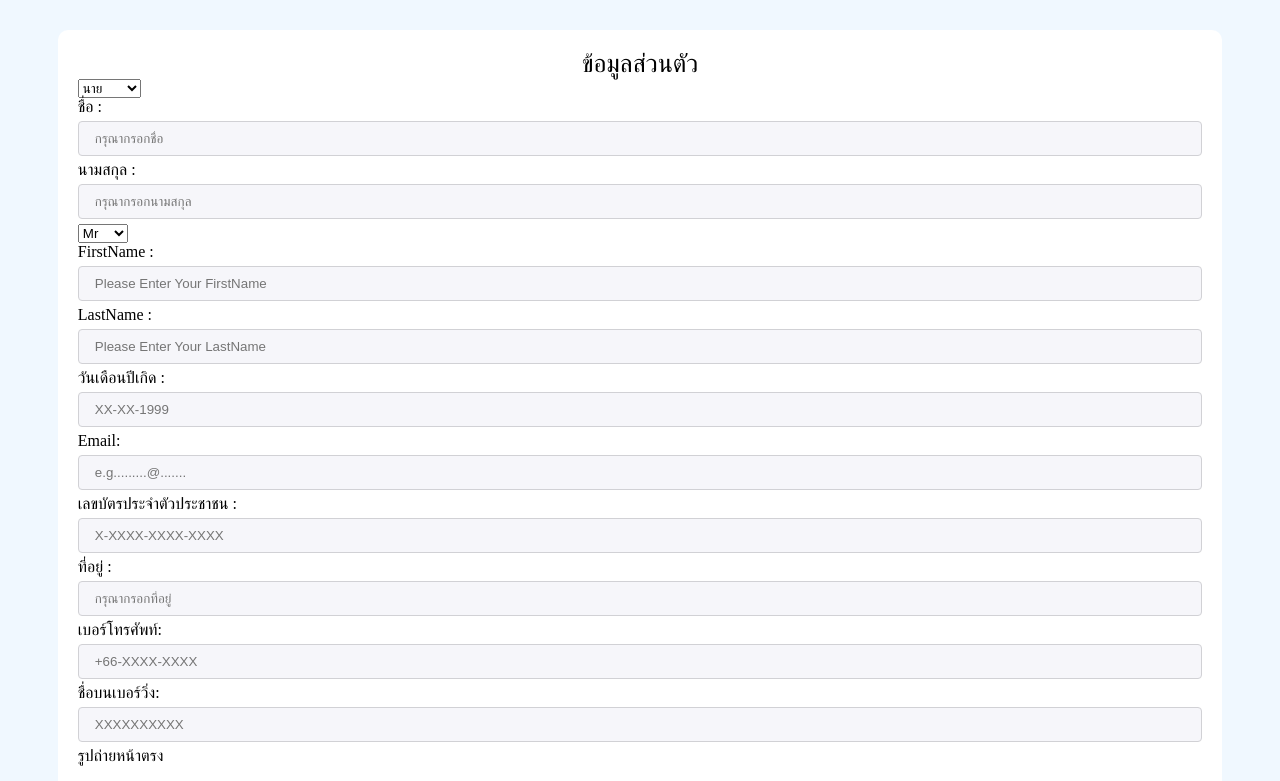
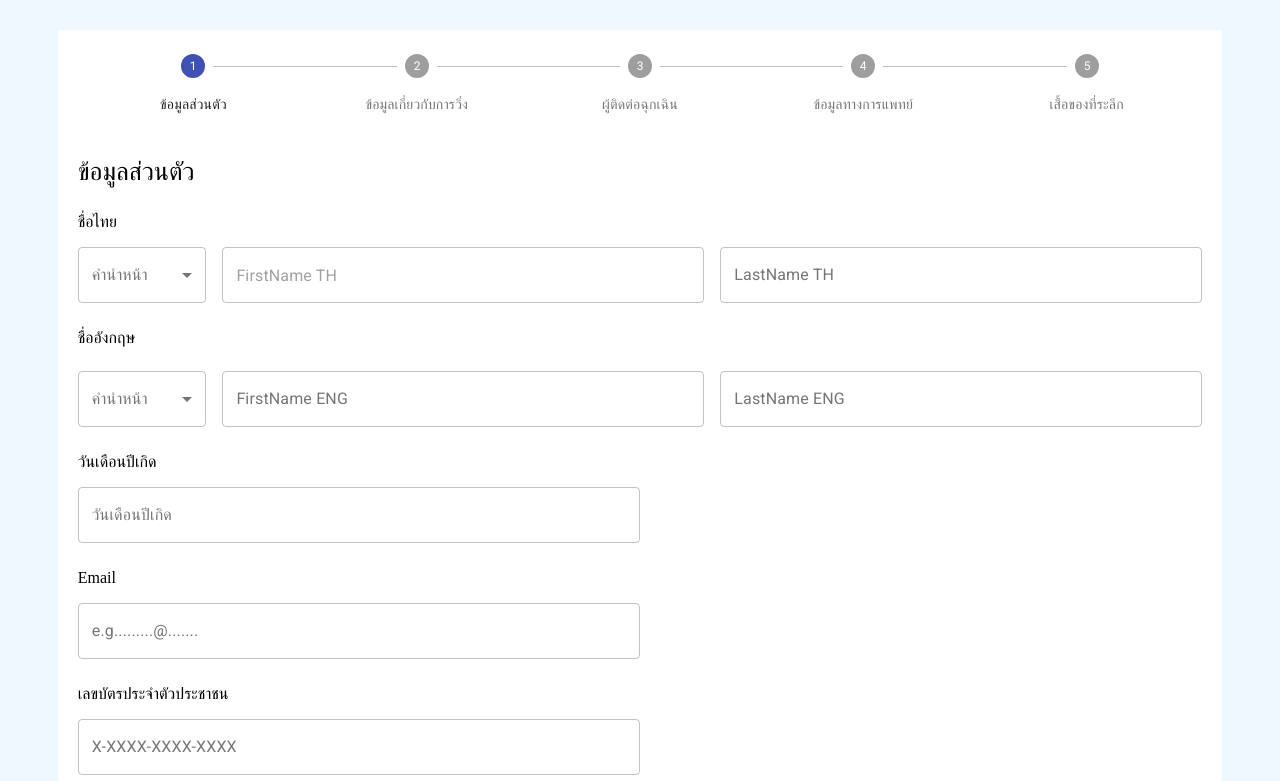
Before and after one commit to mo-od/marathon, a React (Create React App) app: page / in a window 1280 px wide. Shown: the top 781 px of the page. Built offline with nearby package versions, Linux system fonts and the light colour scheme.

Commit message:
make State

```diff
--- a/package.json
+++ b/package.json
@@ -3,14 +3,15 @@
   "version": "0.1.0",
   "private": true,
   "dependencies": {
+    "@material-ui/core": "^4.11.4",
     "@testing-library/jest-dom": "^5.11.4",
     "@testing-library/react": "^11.1.0",
     "@testing-library/user-event": "^12.1.10",
     "easy-peasy": "^5.0.3",
     "react": "^17.0.2",
     "react-dom": "^17.0.2",
+    "react-dropzone": "^11.3.2",
     "react-redux": "^7.2.1",
-    "react-dropzone": "^11.3.2",
     "react-scripts": "4.0.3",
     "redux": "^4.0.5",
     "redux-logger": "^3.0.6",
--- a/public/index.html
+++ b/public/index.html
@@ -1,6 +1,8 @@
 <!DOCTYPE html>
 <html lang="en">
   <head>
+    <link rel="stylesheet" href="https://fonts.googleapis.com/css?family=Roboto:300,400,500,700&display=swap" />
+    <link rel="stylesheet" href="https://fonts.googleapis.com/icon?family=Material+Icons" />
     <meta charset="utf-8" />
     <link rel="icon" href="%PUBLIC_URL%/favicon.ico" />
     <meta name="viewport" content="width=device-width, initial-scale=1" />
--- a/src/components/Personal.js
+++ b/src/components/Personal.js
@@ -1,81 +1,297 @@
-import React from "react";
+import React, { useState } from "react";
 import styled from "styled-components";
 import { connect } from "react-redux";
+import { makeStyles } from "@material-ui/core/styles";
+import Stepper from "@material-ui/core/Stepper";
+import Step from "@material-ui/core/Step";
+import StepLabel from "@material-ui/core/StepLabel";
+// import Button from '@material-ui/core/Button';
+// import Typography from '@material-ui/core/Typography';
+import InputLabel from "@material-ui/core/InputLabel";
+import MenuItem from "@material-ui/core/MenuItem";
+import FormControl from "@material-ui/core/FormControl";
+import Select from "@material-ui/core/Select";
+import TextField from "@material-ui/core/TextField";
 
-function Personal({disPatch, counters}) {
-  console.log(counters);
+const useStyles = makeStyles((theme) => ({
+  root: {
+    width: "100%",
+  },
+  backButton: {
+    marginRight: theme.spacing(1),
+  },
+  instructions: {
+    marginTop: theme.spacing(1),
+    marginBottom: theme.spacing(1),
+  },
+}));
+
+function getSteps() {
+  return [
+    "ข้อมูลส่วนตัว",
+    "ข้อมูลเกี่ยวกับการวิ่ง",
+    "ผู้ติดต่อฉุกเฉิน",
+    "ข้อมูลทางการแพทย์",
+    "เสื้อของที่ระลึก",
+
+  ];
+}
+
+// function getStepContent(stepIndex) {
+//   switch (stepIndex) {
+//     case 0:
+//       return 'Select campaign settings...';
+//     case 1:
+//       return 'What is an ad group anyways?';
+//     case 2:
+//       return 'This is the bit I really care about!';
+//     default:
+//       return 'Unknown stepIndex';
+//   }
+// }
+
+function Personal({ dispatch, dataFromStore }) {
+  console.log("counters ::", dataFromStore);
+  const [getFirstNameTH, setFirstNameTH] = useState("")
+  const [getLastNameTH, setLastNameTH] = useState("")
+  const [getFirstNameENG, setFirstNameENG] = useState("")
+  const [getLastNameENG, setLastNameENG] = useState("")
+  const [getDate, setDate] = useState("")
+  const [getEmail, setEmail] = useState("")
+  const [getId, setId] = useState("")
+  const [getAddress, setAddress] = useState("")
+  const [getPhoneNumber, setPhoneNumber] = useState("")
+  const [getImageUrl, setImageUrl] = useState("")
+
+
+
+
+  const [getPrefixTh, setPrefixTh] = useState("");
+  const [getPrefixEng, setPrefixEng] = useState("");
+  const classes = useStyles();
+  const [activeStep, setActiveStep] = useState(0);
+  const steps = getSteps();
+  const [name, setName] = useState("");
+
+  const handleChangeFirstNameTH = (event) => {
+    setFirstNameTH(event.target.value);
+  };
+  const handleChangeLastNameTH = (event) => {
+    setLastNameTH(event.target.value);
+  };
+  const handleChangeFirstNameENG = (event) => {
+    setFirstNameENG(event.target.value);
+  };
+  const handleChangeLastNameENG = (event) => {
+    setLastNameENG(event.target.value);
+  };
+  const handleChangeDate = (event) => {
+    setDate(event.target.value);
+  };
+  const handleChangeEmail = (event) => {
+    setEmail(event.target.value);
+  };
+  const handleChangeId = (event) => {
+    setId(event.target.value);
+  };
+  const handleChangeAddress = (event) => {
+    setAddress(event.target.value);
+  };
+  const handleChangePhoneNumber = (event) => {
+    setPhoneNumber(event.target.value);
+  };
+  const handleChangeImageUrl = (event) => {
+    setImageUrl(event.target.value);
+  };
+  const handleChangeTh = (event) => {
+    setPrefixTh(event.target.value);
+  };
+  const handleChangeEng = (event) => {
+    setPrefixEng(event.target.value);
+  };
+
+
+  const submitButton = () => {
+    console.log("hello",getFirstNameTH)
+    const dataSet ={
+      prefixTH: getPrefixTh,
+      firstNameTH: getFirstNameTH,
+      lastNameTH: getLastNameTH,
+      prefixENG: getPrefixEng,
+      firstNameENG: getFirstNameENG,
+      lastNameENG: getLastNameENG,
+      birthDay:getDate ,
+      email:getEmail ,
+      idCard:getId ,
+      address:getAddress ,
+      phoneNumber:getPhoneNumber ,
+      imageUrl:getImageUrl,
+      nameBIB:name ,
+
+    };
+    dispatch({
+      type: "Add",
+      dataSet,
+    });
+
+  };
+
   return (
-
     <Container>
+      <Stepper activeStep={activeStep} alternativeLabel>
+        {
+steps.map
+((label) => (
+          <Step key={label}>
+            <StepLabel>{label}</StepLabel>
+          </Step>
+        ))}
+      </Stepper>
       <Box>
         <Title>ข้อมูลส่วนตัว</Title>
-        <select>
-          <option value="option1">นางสาว</option>
-          <option value="option2">นาง</option>
-          <option selected value="option3">
-            นาย
-          </option>
-          <option value="option4">เด็กหญิง</option>
-          <option value="option5">เด็กชาย</option>
-        </select>
-        <Label for="firstNameT"> ชื่อ : </Label>
-        <Input name="firstNameT" placeholder="กรุณากรอกชื่อ" />
-        <Label for="lastNameT"> นามสกุล : </Label>
-        <Input name="lastNameT" placeholder="กรุณากรอกนามสกุล" />
-        <br />
 
-        <select>
-          <option value="option6">Miss</option>
-          <option value="option7">Mrs</option>
-          <option selected value="option8">
-            Mr
-          </option>
-        </select>
-        <Label for="firstNameE"> FirstName : </Label>
-        <Input name="firstNameE" placeholder="Please Enter Your FirstName" />
-        <Label for="lastNameE"> LastName : </Label>
-        <Input name="lastNameE" placeholder="Please Enter Your LastName" />
-        <br />
-        <Label for="DateBirth"> วันเดือนปีเกิด : </Label>
-        <Input name="Date" placeholder="XX-XX-1999" />
-        <br />
-        <Label for="Email"> Email: </Label>
-        <Input name="Email" placeholder="e.g.........@......." />
-        <br />
-        <Label for="IdPersonal"> เลขบัตรประจำตัวประชาชน : </Label>
-        <Input name="IdPersonal" placeholder="X-XXXX-XXXX-XXXX" />
-        <br />
-        <Label for="Address"> ที่อยู่ : </Label>
-        <Input name="Address" placeholder="กรุณากรอกที่อยู่" />
-        <br />
-        <Label for="Phone"> เบอร์โทรศัพท์: </Label>
-        <Input name="Phone" placeholder="+66-XXXX-XXXX" />
-        <br />
-        <Label for="BIB"> ชื่อบนเบอร์วิ่ง: </Label>
-        <Input name="BIB" placeholder="XXXXXXXXXX" />
-        <br />
-        <Label for="Image"> รูปถ่ายหน้าตรง</Label>
-        <br />
+        <Label style={{marginTop :26}} for="DateBirth"> ชื่อไทย </Label>
+        <span style={{ display: "flex", flexDirection: "row", marginTop: 16 }}>
+          <FormControl
+            style={{ width: 150, height: "100%" }}
+            variant="outlined"
+            className={classes.formControl}
+          >
+            <InputLabel id="demo-simple-select-outlined-label">
+              คำนำหน้า
+            </InputLabel>
+            <Select
+              labelId="demo-simple-select-outlined-label"
+              id="demo-simple-select-outlined"
+              value={getPrefixTh}
+              onChange={handleChangeTh}
+              label="คำนำหน้า"
+            >
+              <MenuItem value={1}>นาย</MenuItem>
+              <MenuItem value={2}>นางสาว</MenuItem>
+              <MenuItem value={3}>นาง</MenuItem>
+            </Select>
+          </FormControl>
+          <TextField
+            style={{ marginLeft: 16 ,width: '50%' }}
+            id="outlined-basic"
+            placeholder="FirstName TH"
+            onChange={handleChangeFirstNameTH}
+            variant="outlined"
+            defaultValue={getFirstNameTH}
+          />
+          {/* <Input style={{width: 100}} name="firstNameT" placeholder="กรุณากรอกชื่อ" /> */}
+          <TextField
+            style={{ marginLeft: 16,width: '50%' }}
+            id="outlined-basic"
+            label="LastName TH"
+            onChange={handleChangeLastNameTH}
+            variant="outlined"
+          />
+        </span>
+        <Label style={{marginTop :26}} for="DateBirth"> ชื่ออังกฤษ </Label>
+        <span style={{ display: "flex", flexDirection: "row", marginTop: 24 }}>
+          <FormControl
+            style={{ width: 150, height: "100%" }}
+            variant="outlined"
+            className={classes.formControl}
+
+          >
+            <InputLabel id="demo-simple-select-outlined-label">
+              คำนำหน้า
+            </InputLabel>
+            <Select
+              labelId="demo-simple-select-outlined-label"
+              id="demo-simple-select-outlined"
+              value={getPrefixEng}
+              onChange={handleChangeEng}
+              label="คำนำหน้า"
+            >
+              <MenuItem value={1}>Mr</MenuItem>
+              <MenuItem value={2}>Miss</MenuItem>
+              <MenuItem value={3}>Mrs</MenuItem>
+            </Select>
+          </FormControl>
+          <TextField
+            style={{ marginLeft: 16 ,width: '50%' }}
+            id="outlined-basic"
+            label="FirstName ENG"
+            variant="outlined"
+            onChange={handleChangeFirstNameENG}
+          />
+          {/* <Input style={{width: 100}} name="firstNameT" placeholder="กรุณากรอกชื่อ" /> */}
+          <TextField
+            style={{ marginLeft: 16,width: '50%' }}
+            id="outlined-basic"
+            label="LastName ENG"
+            variant="outlined"
+            onChange={handleChangeLastNameENG}
+          />
+        </span>
+        <Label style={{marginTop :26}} for="DateBirth"> วันเดือนปีเกิด </Label>
+        <TextField
+            style={{width: '50%',marginTop:16}}
+            id="outlined-basic"
+            label="วันเดือนปีเกิด"
+            variant="outlined"
+            onChange={handleChangeDate}
+          />
+            <Label style={{marginTop :26}} for="Email"> Email </Label>
+        <TextField
+            style={{width: '50%',marginTop:16}}
+            id="outlined-basic"
+            label="e.g.........@......."
+            variant="outlined"
+            onChange={handleChangeEmail}
+          />
+            <Label style={{marginTop :26}} for="DateBirth"> เลขบัตรประจำตัวประชาชน </Label>
+        <TextField
+            style={{width: '50%',marginTop:16}}
+            id="outlined-basic"
+            label="X-XXXX-XXXX-XXXX"
+            variant="outlined"
+            onChange={handleChangeId}
+          />
+            <Label style={{marginTop :26}} for="DateBirth"> ที่อยู่ </Label>
+            <TextField  style={{width: '50%',marginTop:16}}
+          id="outlined-multiline-static"
+          label="กรุณากรอกที่อยู่"
+          multiline
+          rows={4}
+          defaultValue=""
+          variant="outlined"
+          onChange={handleChangeAddress}
+        />
+
+            <Label style={{marginTop :26}} for="DateBirth"> เบอร์โทรศัพท์ </Label>
+        <TextField
+            style={{width: '50%',marginTop:16}}
+            id="outlined-basic"
+            label="+66-XXXX-XXXX"
+            variant="outlined"
+            onChange={handleChangePhoneNumber}
+          />
+           <Label style={{marginTop :26}} for="DateBirth"> รูปถ่ายหน้าตรง </Label>
         <input
           type="file"
           name="picField"
           id="picField"
           size="24"
-          onchange="preview_2(this);"
+          onChange="preview_2(this);"
           alt=""
+          onChange={handleChangeImageUrl}
         />
 
-        <NextButton>
+        <NextButton onClick={()=> submitButton()}>
           <Span>Submit</Span>
         </NextButton>
       </Box>
     </Container>
   );
 }
-
 const mapStateToProps = function (state) {
   return {
-    counters: state,
+    dataFromStore: state,
   };
 };
 
@@ -83,7 +299,6 @@ export default connect(mapStateToProps)(Personal);
 
 const Box = styled.div`
   border-solid: 1px;
-  border-radius: 10px;
   padding: 20px;
   background-color: #ffffff;
 `;
@@ -115,7 +330,7 @@ const NextButton = styled.button`
 const Title = styled.div`
   display: flex;
   margin-top: 0px;
-  justify-content: center;
+  justify-content: flex-start;
   font-size: 25px;
 `;
 
@@ -137,20 +352,6 @@ const Input = styled.input`
   text-transform: none;
 `;
 
-const Select = styled.div`
-  width: 100%;
-  min-width: 15ch;
-  max-width: 30ch;
-  border: 1px solid var(--select-border);
-  border-radius: 0.25em;
-  padding: 0.25em 0.5em;
-  font-size: 1.25rem;
-  cursor: pointer;
-  line-height: 1.1;
-  background-color: #fff;
-  background-image: linear-gradient(to top, #f9f9f9, #fff 33%);
-`;
-
 const Label = styled.div``;
 
 const Span = styled.div`
--- a/src/store/features/EmergencyStore.js
+++ b/src/store/features/EmergencyStore.js
@@ -1,3 +1,9 @@
+// const data = [{
+//   emergencyContact: [{fullName: "",relative:"",phoneNo:""},{fullName: "",relative:"",phoneNo:""}],
+// }]
+
+
+
 export default (state = [], action) => {
     switch (action.type) {
       case "Add":
--- a/src/store/features/PersonalStore.js
+++ b/src/store/features/PersonalStore.js
@@ -1,3 +1,7 @@
+
+
+
+
 export default (state = [], action) => {
   switch (action.type) {
     case "Add":
--- a/src/store/features/SouvenirShirtStore.js
+++ b/src/store/features/SouvenirShirtStore.js
@@ -1,3 +1,8 @@
+// const data = [{
+//   shirtSize: "",
+// }]
+
+
 export default (state = [], action) => {
     switch (action.type) {
       case "Add":
```
Also changed, not shown: src/store/features/AbountRunningStore.js (+8 -0 lines), src/store/features/MedicalinfoStore.js (+16 -0 lines), 1 other file (tests, documents, lock files or other folders).
